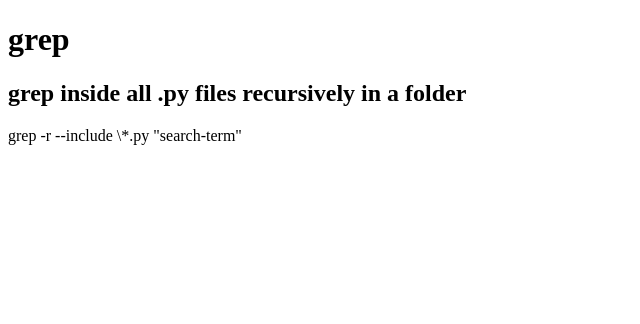
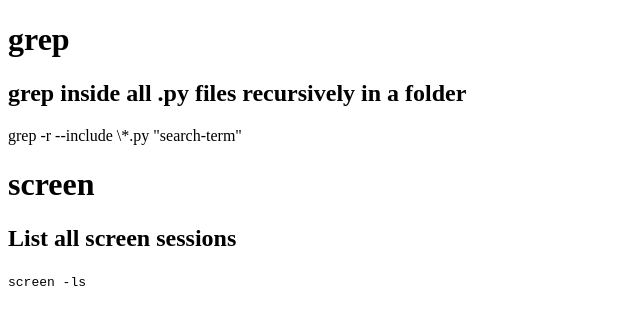
Before and after one commit to sreenidhi707/settings, a plain HTML site: page index.html in a window 1280 px wide. Shown: the whole page, without its empty margins (0-640 px from the left). Drawn offline with Linux system fonts and the light colour scheme.

Commit message:
Update index.html

```diff
--- a/index.html
+++ b/index.html
@@ -9,5 +9,12 @@
   <p>grep -r --include \*.py "search-term"</p>
 </section>
 
+<h1>screen</h1>
+
+<section>
+  <h2>List all screen sessions</h2>
+  <code>screen -ls</code>
+</section>
+
 </body>
 </html>
```
